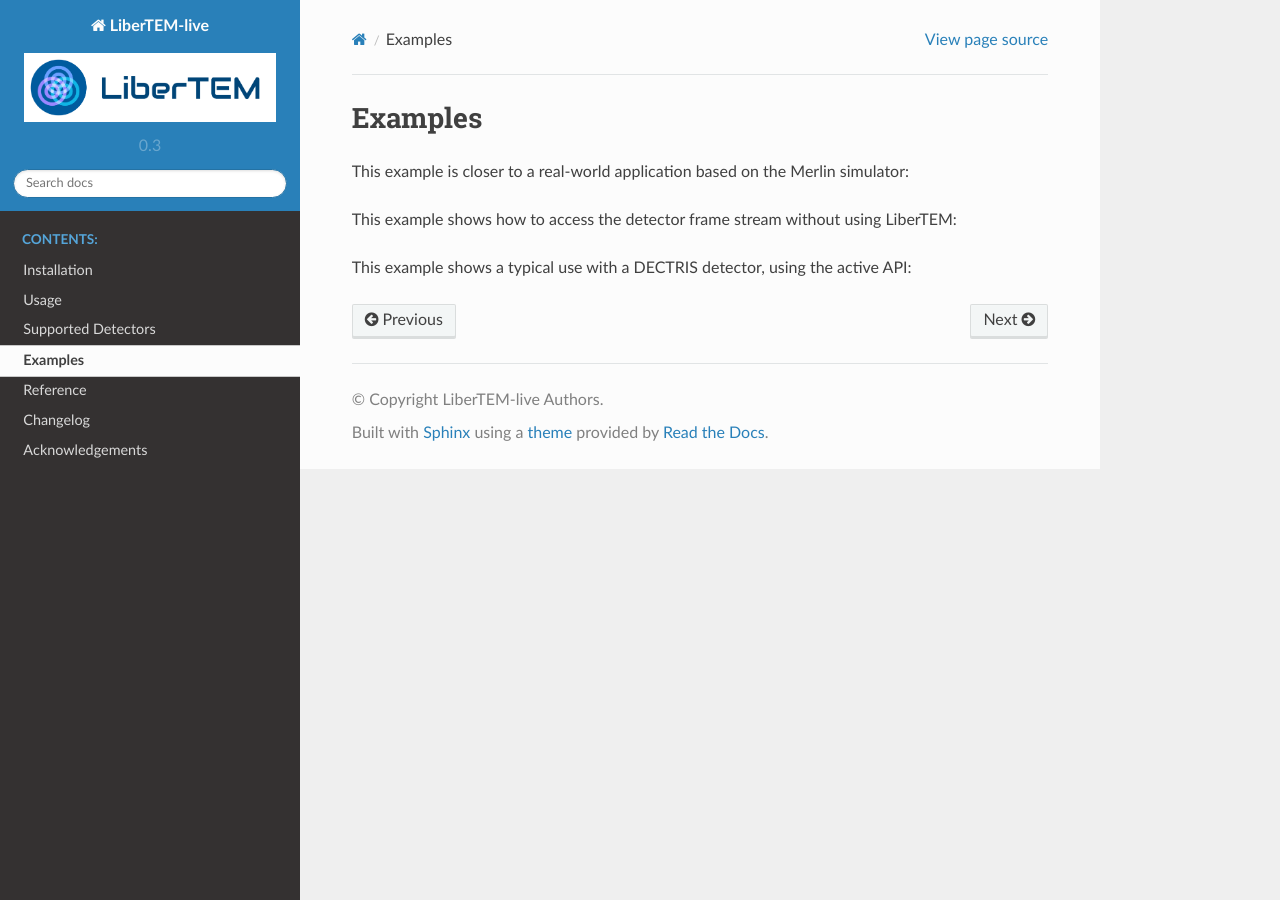
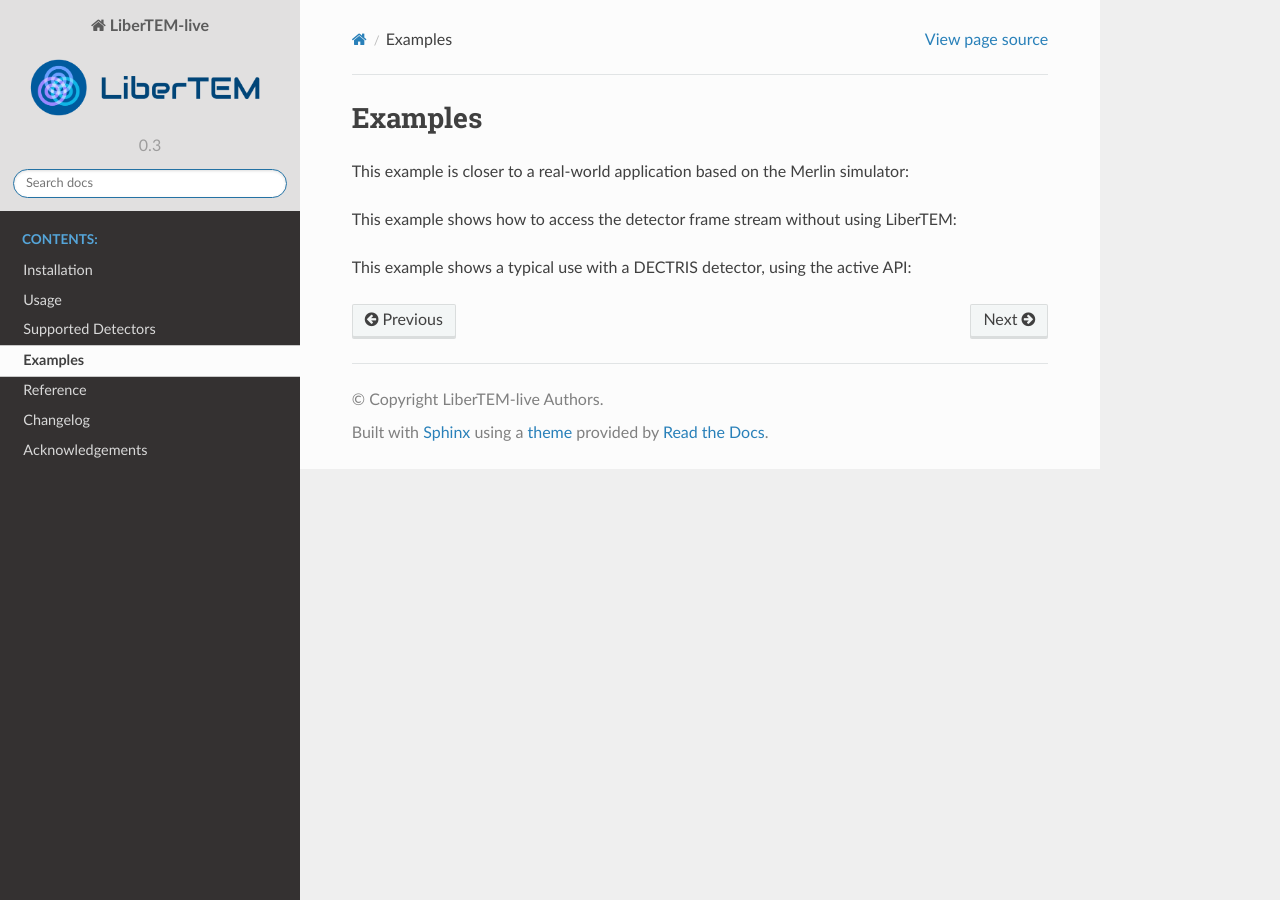
Before and after one commit to LiberTEM/LiberTEM-live, a Sphinx documentation site: the page built from docs/source/examples.rst, in a window 1280 px wide. Built offline with Sphinx 7.4.7 and the Read the Docs theme 2.0.0, drawn with Linux system fonts in a browser that asks for light colours; pages that are not in the unit, such as notebooks, are missing from menus.

Commit message:
Fix logo transparency and colors

```diff
--- /dev/null
+++ b/docs/source/_static/css/custom.css
@@ -0,0 +1,11 @@
+.wy-side-nav-search {
+    background-color: hsla(0,0%,100%,.85);
+}
+
+.wy-side-nav-search > a {
+    color: #5c5c5c;
+}
+
+.wy-side-nav-search > div.version {
+    color: hsl(0deg 0% 0% / 30%);
+}
--- a/docs/source/conf.py
+++ b/docs/source/conf.py
@@ -132,6 +132,10 @@ html_static_path = ['_static']
 #
 # html_sidebars = {}
 
+html_css_files = [
+    'css/custom.css',
+]
+
 
 # -- Options for HTMLHelp output ---------------------------------------------
 
```
Also changed, not shown: docs/source/_static/logo.png.
